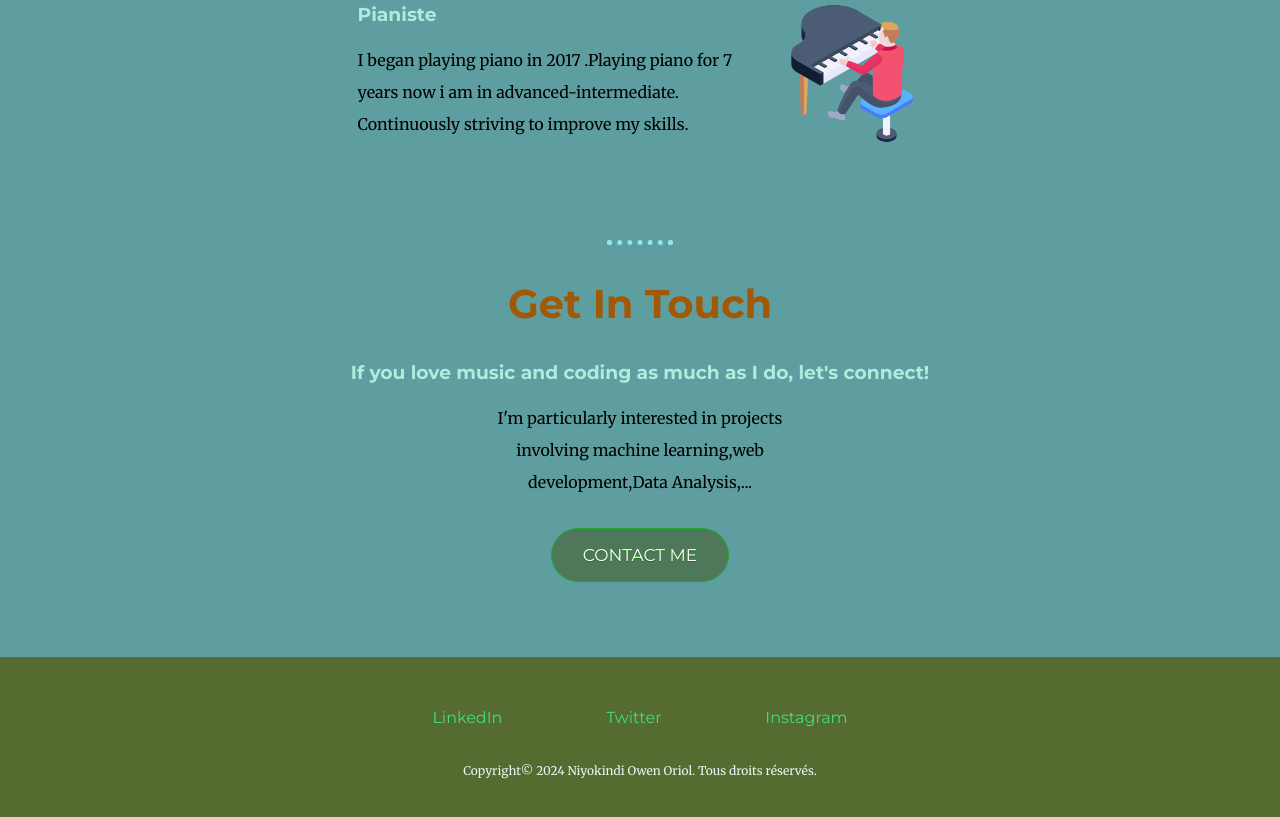
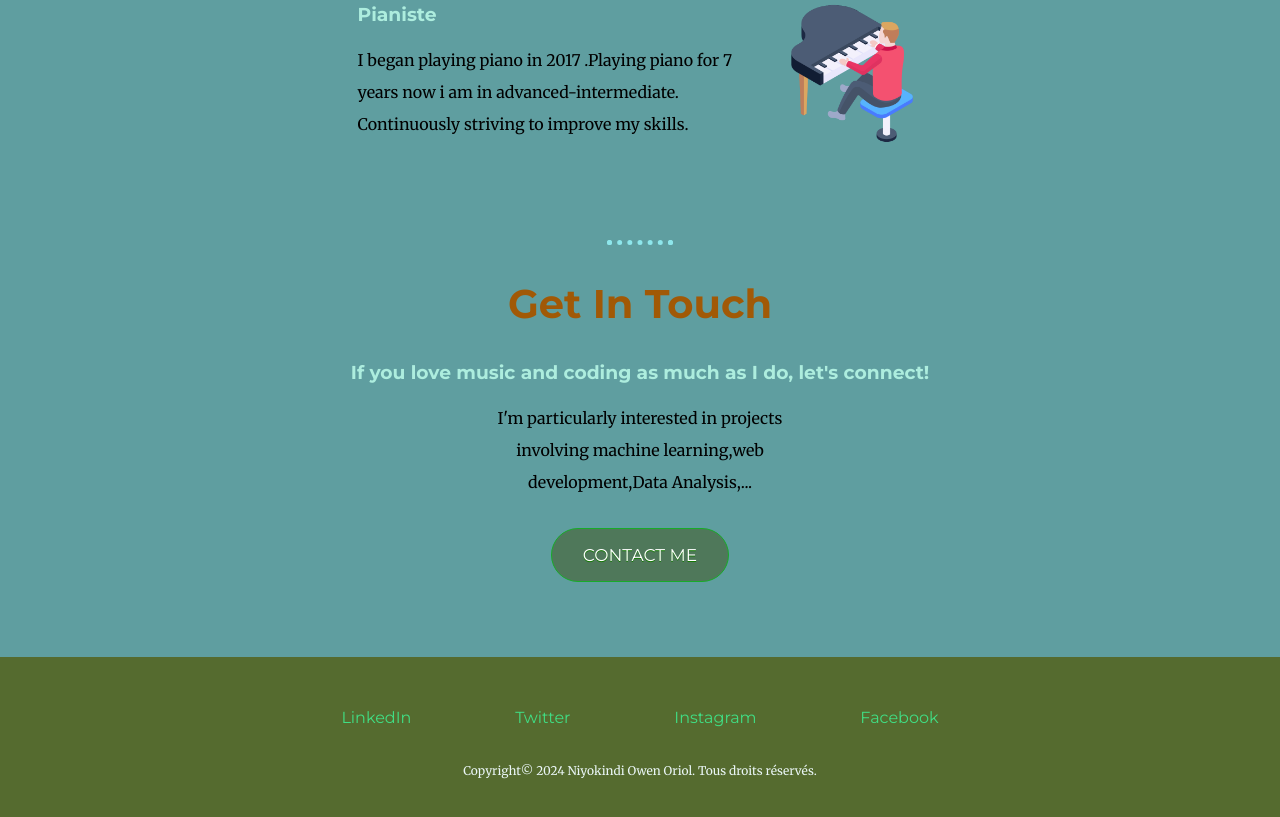
Before and after one commit to Oriol03/my-personel-cv, a plain HTML site: page index.html in a window 1280 px wide. Shown: the part 1833-2650 px from the top of the page. Drawn offline with Linux system fonts and the light colour scheme.

Commit message:
index.html

```diff
--- a/index.html
+++ b/index.html
@@ -56,6 +56,7 @@
         <a class="footer-link" href="https://www.linkedin.com/in/owen-oriol-niyokindi-232966247">LinkedIn</a>
         <a class="footer-link" href="https://twitter.com/@OriolOwen">Twitter</a>
         <a class="footer-link" href="https://www.instagram.com/niyokindiowen/">Instagram</a>
+        <a class="footer-link" href="https://web.facebook.com/owenoriol.niyokindi.1/">Facebook</a>
 
         <p class="copyright">Copyright© 2024 Niyokindi Owen Oriol.  Tous droits réservés.</p>
       </div>
```
